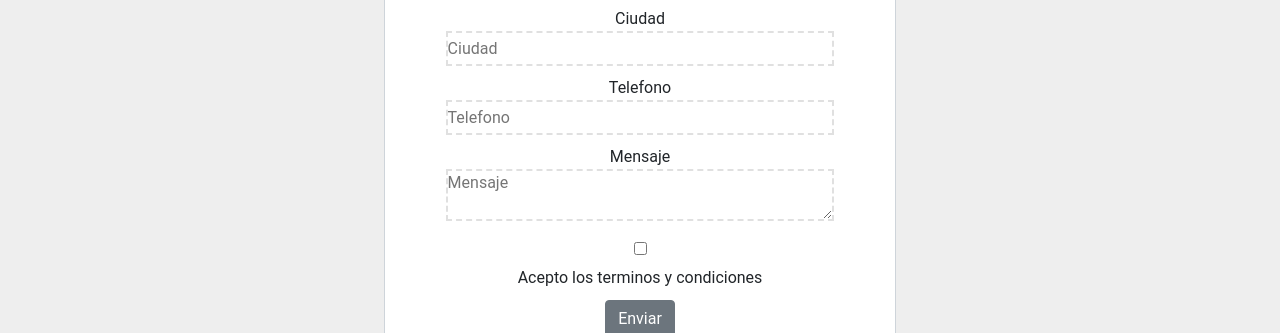
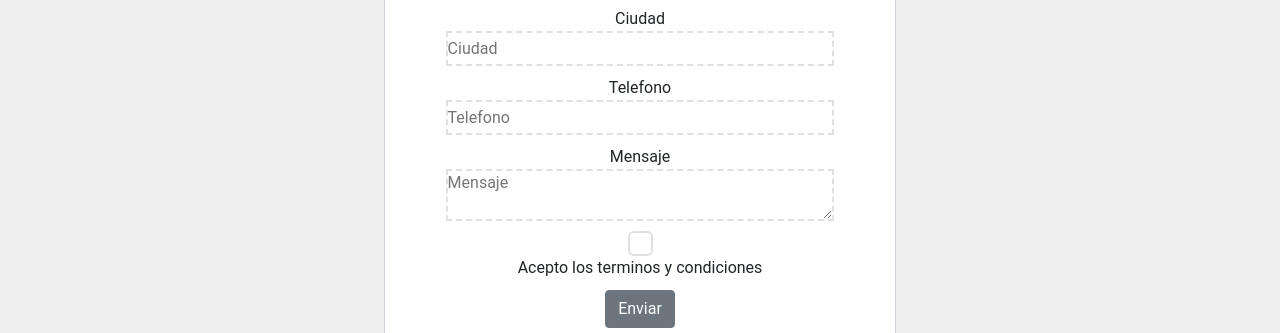
Before and after one commit to RobinsonBM/RestauranteLa44Betancur, a plain HTML site: page pages/contacto.html in a window 1280 px wide. Shown: the part 692-1025 px from the top of the page. Drawn offline with nearby package versions, Linux system fonts and the light colour scheme.

Commit message:
feat checkbox with transform and animation

```diff
--- a/pages/contacto.html
+++ b/pages/contacto.html
@@ -68,7 +68,10 @@
                 <input class="contact_input" type="tel" id="telefono" name="telefono" placeholder="Telefono">
                 <label for="mensaje">Mensaje</label>
                 <textarea id="mensaje" name="mensaje" placeholder="Mensaje" required></textarea>
-                <input type="checkbox" id="terminos" name="terminos" value="Acepto los terminos y condiciones">
+                <label class="check">
+                    <input type="checkbox" id="terminos" name="terminos" value="Acepto los terminos y condiciones">
+                    <span class="checkbox"></span>
+                </label>
                 <label for="terminos">Acepto los terminos y condiciones</label>
                 <button class="btn btn-secondary">Enviar</button>
             </fieldset>
--- a/styles/general.css
+++ b/styles/general.css
@@ -344,3 +344,34 @@ textarea {
     border-radius: 100%;
     width: 90px;
 }
+
+.check {
+    display: block;
+    cursor: pointer;
+    height: 25px;
+    width: 25px;
+}
+
+.check input {
+    position: absolute;
+    transform: scale(0);
+}
+
+.check input:checked ~ .checkbox {
+    border-color: #D9AE5F;
+    border-left-color: transparent;
+    border-radius: 0;
+    border-top-color: transparent;
+    margin-left: 16px;
+    transform: rotate(45deg);
+    width: 13px;
+}
+
+.checkbox {
+    display: block;
+    width: inherit;
+    height: inherit;
+    border: 2px solid #E0E0E0;
+    border-radius: 6px;
+    transition: all 0.375s;
+}
```
